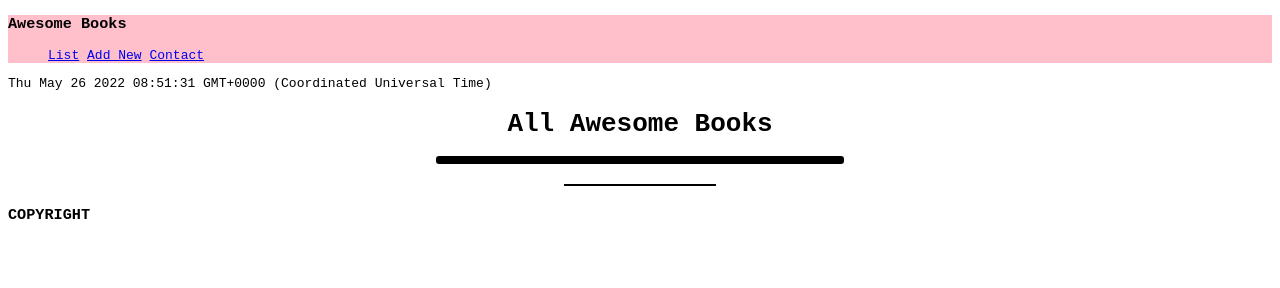
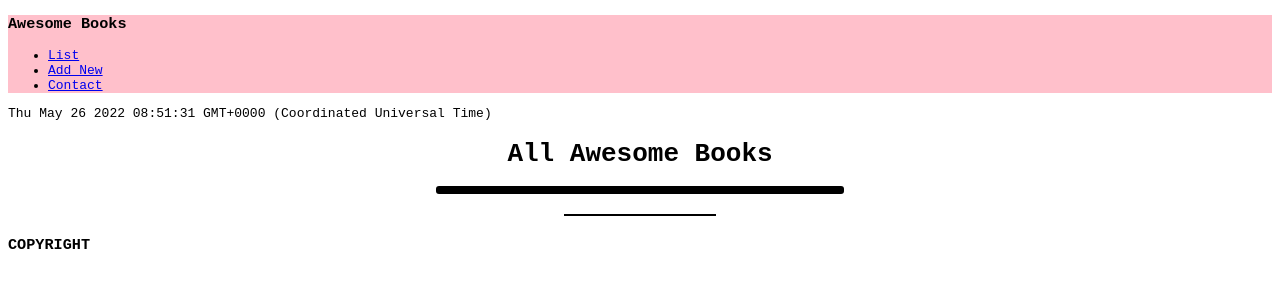
Before and after one commit to bengigo/awesome-books, a website: page index.html in a window 1280 px wide. Drawn offline with Linux system fonts and the light colour scheme.

Commit message:
Create list items for navigation

```diff
--- a/index.html
+++ b/index.html
@@ -17,9 +17,9 @@
       <h3>Awesome Books</h3>
 
       <ul>
-        <a href="#" id="list">List</a>
-        <a href="#" id="add-new">Add New</a>
-        <a href="#" id="contact">Contact</a>
+        <li><a href="#" id="list">List</a></li>
+        <li><a href="#" id="add-new">Add New</a></li>
+        <li><a href="#" id="contact">Contact</a></li>
       </ul>
     </nav>
     <p id="date-time">DATE AND TIME COMES HERE</p>
```
